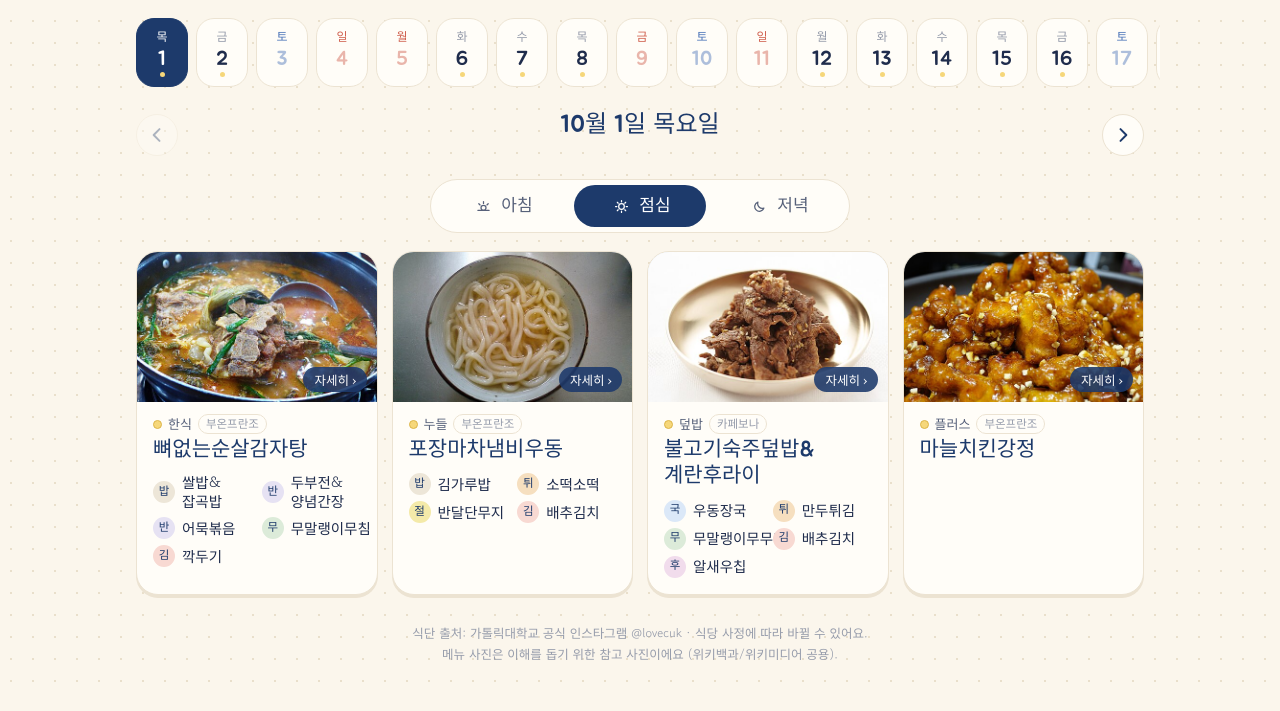
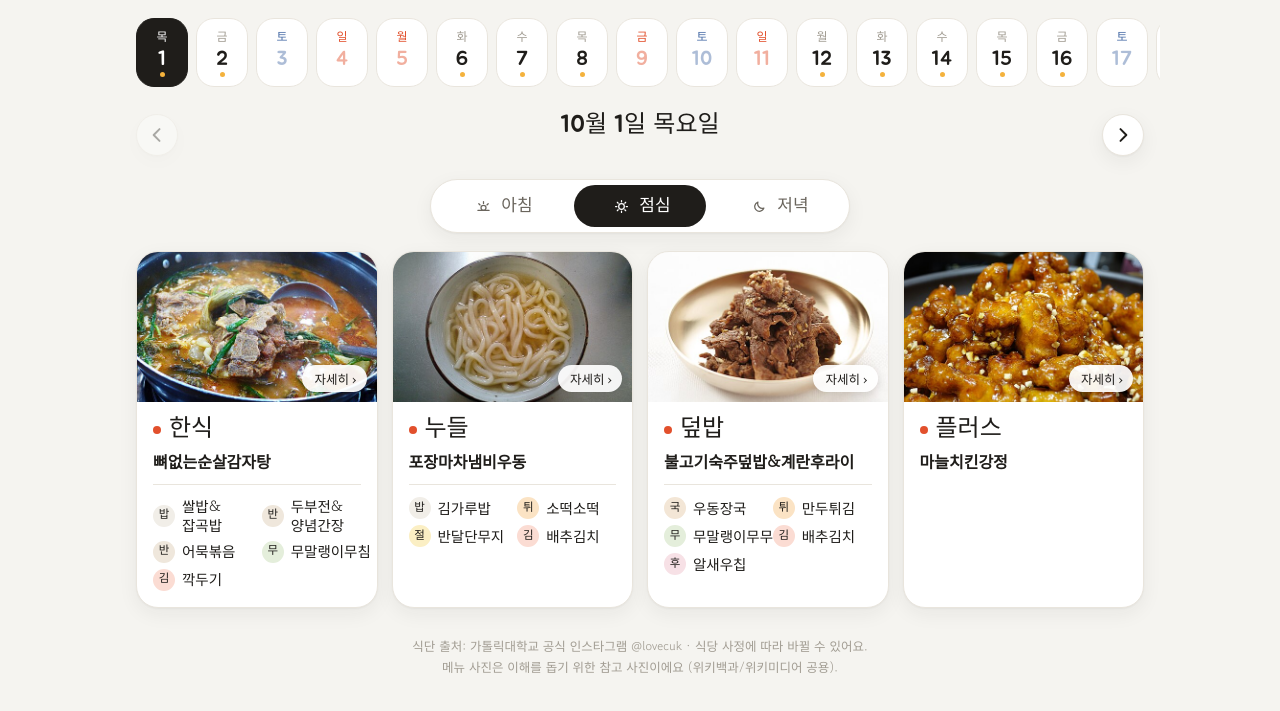
Before and after one commit to huiwon0821-dotcom/cukbap, a plain HTML site: page index.html in a window 1280 px wide. Shown: the part 100-811 px from the top of the page. Drawn offline with Linux system fonts and the light colour scheme.

Commit message:
코너 이름을 카드 제목으로, 식당 이름 표시 제거, 색상 톤 정리
Co-Authored-By: Claude Opus 5.5 <noreply@anthropic.com>

```diff
--- a/app.js
+++ b/app.js
@@ -197,8 +197,8 @@
         <span class="more">자세히</span>
       </div>
       <div class="info">
-        <p class="corner-name">${esc(corner.name)}${corner.place ? `<span class="place">${esc(corner.place)}</span>` : ""}</p>
-        <h3 class="main">${esc(main)}</h3>
+        <h3 class="corner-title">${esc(corner.name)}</h3>
+        <p class="main">${esc(main)}</p>
         ${sides.length ? `<ul class="items">${sides.map((x) => { const k = kindOf(x); return `<li class="k-${k.k}"><b>${k.mark}</b>${esc(x)}</li>`; }).join("")}</ul>` : ""}
       </div>
     </article>`;
@@ -270,7 +270,7 @@
     $("[data-sheet-body]").innerHTML = `
       <div class="sh-photo photo" data-dish="${esc(main)}"><img alt="${esc(main)} 참고 사진"><div class="ph">${plateSvg}</div></div>
       <div class="sh-head">
-        <p class="sh-meta">${M.month}월 ${sel}일 (${WD[w]}) · ${s.meal.label} · ${esc(s.corner.name)}${s.corner.place ? ` · ${esc(s.corner.place)}` : ""}</p>
+        <p class="sh-meta">${M.month}월 ${sel}일 (${WD[w]}) · ${s.meal.label} · ${esc(s.corner.name)}</p>
         <h3 class="sh-title" id="sheet-title">${esc(main)}</h3>
         <p class="sh-count">${sides.length ? `함께 나오는 메뉴 ${sides.length}가지` : "단품 메뉴예요"}</p>
       </div>
--- a/style.css
+++ b/style.css
@@ -1,19 +1,21 @@
-/* 가톨릭대 학식 — 크림색 종이 + 남색 글씨 + 버터색 포인트. 식판처럼 둥근 칸. */
+/* 쿡밥 — 깨끗한 흰 접시 위에 음식 사진이 주인공.
+   밝은 웜그레이 바탕 + 흰 카드 + 차콜 글씨, 포인트는 파프리카(빨강)와 노른자(노랑) 두 가지만. */
 :root {
   color-scheme: light;
-  --bg: #fbf6ec;
-  --paper: #fffdf8;
-  --ink: #1f2c4c;
-  --ink-2: #57617a;
-  --ink-3: #969cab;
-  --line: #ece3d2;
-  --navy: #1d3a6b;
-  --sky: #e3ecf7;
-  --butter: #f6d77a;
-  --butter-soft: #fdf1cc;
-  --berry: #d0604f;
-  --berry-soft: #fbe5df;
+  --bg: #f5f4f0;          /* 바탕: 아주 옅은 웜그레이 */
+  --paper: #ffffff;       /* 카드: 흰 접시 */
+  --ink: #1f1d1a;         /* 본문: 차콜 */
+  --ink-2: #6a655d;
+  --ink-3: #a29d93;
+  --line: #e9e5dd;
+  --navy: #1f1d1a;        /* 제목·선택 상태 (차콜) */
+  --sky: #efebe4;         /* 사진 자리 */
+  --butter: #f4b23c;      /* 노른자 */
+  --butter-soft: #fdeccb;
+  --berry: #e2502c;       /* 파프리카 */
+  --berry-soft: #fde6dd;
   --leaf: #5f8f6b;
+  --shadow: 0 1px 2px rgba(31, 29, 26, .04), 0 6px 20px rgba(31, 29, 26, .06);
   --round: "Gowun Dodum", "Apple SD Gothic Neo", "Malgun Gothic", sans-serif;
   --pop: "Jua", "Gowun Dodum", sans-serif;
   --r: 22px;
@@ -28,9 +30,6 @@ body {
   font-size: 15.5px;
   line-height: 1.55;
   -webkit-font-smoothing: antialiased;
-  /* 아주 옅은 점무늬 — 공책 느낌 */
-  background-image: radial-gradient(#e9dfcb 1px, transparent 1.2px);
-  background-size: 22px 22px;
 }
 button { font: inherit; color: inherit; background: none; border: 0; cursor: pointer; }
 svg { display: block; }
@@ -46,18 +45,18 @@ svg { display: block; }
 .mascot svg, .mascot img { width: 100%; height: 100%; object-fit: contain; }
 .logo { display: grid; justify-items: center; gap: 1px; font-weight: 400; text-align: center; }
 .logo-word { font-family: var(--pop); font-size: 40px; line-height: 1; color: var(--navy); letter-spacing: 0.02em; }
-.logo-bap { background: linear-gradient(transparent 58%, var(--butter) 58%, var(--butter) 90%, transparent 90%); padding: 0 2px; }
+.logo-bap { color: var(--berry); }
 .logo-sub { font-family: var(--round); font-size: 12.5px; color: var(--ink-2); white-space: nowrap; }
 
 .cal-btn {
   display: inline-flex; align-items: center; gap: 7px; flex: none;
   padding: 9px 14px; border-radius: 999px;
-  background: var(--paper); border: 2px solid var(--navy); color: var(--navy);
+  background: var(--paper); border: 1px solid var(--line); color: var(--ink);
   font-family: var(--pop); font-size: 15px;
-  box-shadow: 0 3px 0 var(--navy);
-  transition: transform .12s, box-shadow .12s;
+  box-shadow: var(--shadow);
+  transition: transform .12s;
 }
-.cal-btn:active { transform: translateY(3px); box-shadow: 0 0 0 var(--navy); }
+.cal-btn:active { transform: scale(.97); }
 .cal-btn svg { width: 18px; height: 18px; fill: none; stroke: currentColor; stroke-width: 2; stroke-linecap: round; }
 
 .sample-band { background: var(--butter-soft); border-block: 1.5px dashed #e3c260; font-size: 13.5px; color: #6d5410; padding: 7px 0; }
@@ -72,7 +71,7 @@ svg { display: block; }
 .d {
   flex: none; width: 52px; padding: 8px 0 9px; border-radius: 18px;
   display: grid; justify-items: center; gap: 2px;
-  background: var(--paper); border: 1.5px solid var(--line);
+  background: var(--paper); border: 1px solid var(--line);
   scroll-snap-align: center; position: relative;
 }
 .d .wd { font-size: 12px; color: var(--ink-3); }
@@ -80,7 +79,7 @@ svg { display: block; }
 .d .dot { width: 5px; height: 5px; border-radius: 50%; background: var(--butter); }
 .d.empty .dot { background: transparent; }
 .d.sun .wd, .d.sun .dn, .d.hol .wd, .d.hol .dn { color: var(--berry); }
-.d.sat .wd, .d.sat .dn { color: #4b74b8; }
+.d.sat .wd, .d.sat .dn { color: #4c6fa8; }
 .d.empty .dn { opacity: .45; }
 .d.is-today::after {
   content: "오늘"; position: absolute; top: -9px; left: 50%; transform: translateX(-50%);
@@ -97,15 +96,15 @@ svg { display: block; }
 .day-title { flex: 1; text-align: center; }
 .day-title h2 { font-family: var(--pop); font-weight: 400; font-size: 24px; color: var(--navy); }
 .day-title p { font-size: 13.5px; color: var(--ink-2); min-height: 1.4em; }
-.nav-btn { width: 42px; height: 42px; border-radius: 50%; display: grid; place-items: center; background: var(--paper); border: 1.5px solid var(--line); }
+.nav-btn { width: 42px; height: 42px; border-radius: 50%; display: grid; place-items: center; background: var(--paper); border: 1px solid var(--line); box-shadow: var(--shadow); }
 .nav-btn svg { width: 20px; height: 20px; fill: none; stroke: var(--navy); stroke-width: 2.4; stroke-linecap: round; stroke-linejoin: round; }
 .nav-btn:disabled { opacity: .35; cursor: default; }
 
 /* ── 아침/점심/저녁 탭 ── */
 .tabs {
   display: grid; grid-template-columns: repeat(3, 1fr); gap: 6px;
-  background: var(--paper); border: 1.5px solid var(--line); border-radius: 999px; padding: 5px;
-  max-width: 420px; margin: 0 auto 18px;
+  background: var(--paper); border: 1px solid var(--line); border-radius: 999px; padding: 5px;
+  max-width: 420px; margin: 0 auto 18px; box-shadow: var(--shadow);
 }
 .tab {
   display: flex; align-items: center; justify-content: center; gap: 6px;
@@ -127,15 +126,22 @@ svg { display: block; }
 
 .corner {
   position: relative; transition: transform .15s, box-shadow .15s;
-  background: var(--paper); border-radius: var(--r); border: 1.5px solid var(--line);
-  box-shadow: 0 3px 0 var(--line); overflow: hidden; display: flex; flex-direction: column;
+  background: var(--paper); border-radius: var(--r); border: 1px solid var(--line);
+  box-shadow: var(--shadow); overflow: hidden; display: flex; flex-direction: column;
 }
-.corner .info { padding: 12px 16px 16px; }
-.corner-name { font-size: 13px; color: var(--ink-2); display: flex; align-items: center; gap: 6px; }
-.corner-name::before { content: ""; width: 7px; height: 7px; border-radius: 50%; background: var(--butter); border: 1.5px solid #dcb54a; }
-.place { font-size: 11.5px; color: var(--ink-3); border: 1px solid var(--line); border-radius: 99px; padding: 0 7px; }
-.main { font-family: var(--pop); font-weight: 400; font-size: 21px; line-height: 1.25; color: var(--navy); margin: 3px 0 10px; word-break: keep-all; }
-.corner.solo .main { margin-bottom: 0; }
+.corner .info { padding: 14px 16px 16px; }
+/* 코너 이름(한식·누들·덮밥·플러스)이 카드 제목 */
+.corner-title {
+  font-family: var(--pop); font-weight: 400; font-size: 24px; line-height: 1.15; color: var(--ink);
+  display: flex; align-items: center; gap: 8px;
+}
+.corner-title::before { content: ""; width: 8px; height: 8px; border-radius: 50%; background: var(--berry); flex: none; }
+/* 그 아래 대표 메뉴 */
+.main {
+  font-size: 16px; font-weight: 700; line-height: 1.4; color: var(--ink); word-break: keep-all;
+  margin: 6px 0 12px; padding-bottom: 12px; border-bottom: 1px solid var(--line);
+}
+.corner.solo .main { margin-bottom: 0; padding-bottom: 0; border-bottom: 0; }
 
 .photo { position: relative; aspect-ratio: 16 / 10; background: var(--sky); overflow: hidden; }
 .photo img { width: 100%; height: 100%; object-fit: cover; display: block; opacity: 0; transition: opacity .35s; }
@@ -148,14 +154,15 @@ svg { display: block; }
   .corner.wide { flex-direction: row; }
   .corner.wide .photo { width: 52%; flex: none; aspect-ratio: 4 / 3; }
   .corner.wide .info { padding: 22px 24px; align-self: center; }
-  .corner.wide .main { font-size: 27px; margin-bottom: 14px; }
+  .corner.wide .corner-title { font-size: 28px; }
+  .corner.wide .main { font-size: 18px; }
   .corner.wide .items li { font-size: 15px; padding: 6px 13px; }
 }
 
 /* ── 쉬는 날 ── */
 .rest {
   grid-column: 1 / -1; text-align: center; padding: 36px 16px 44px;
-  background: var(--paper); border: 1.5px dashed var(--line); border-radius: var(--r);
+  background: var(--paper); border: 1px solid var(--line); border-radius: var(--r); box-shadow: var(--shadow);
 }
 .rest .zz { width: 120px; height: 110px; margin: 0 auto 6px; position: relative; }
 .rest .zz svg, .rest .zz img { width: 100%; height: 100%; object-fit: contain; }
@@ -211,12 +218,15 @@ svg { display: block; }
 
 /* ── 카드: 반찬 목록 & 누르기 ── */
 .corner-hit { position: absolute; inset: 0; z-index: 2; border-radius: var(--r); }
-.corner:hover { transform: translateY(-2px); box-shadow: 0 5px 0 var(--line); }
-.corner:has(.corner-hit:active) { transform: translateY(1px); box-shadow: 0 1px 0 var(--line); }
+.corner:hover { transform: translateY(-3px); box-shadow: 0 2px 4px rgba(31, 29, 26, .05), 0 14px 30px rgba(31, 29, 26, .10); }
+.corner:hover .photo img { transform: scale(1.03); }
+.photo img { transition: opacity .35s, transform .4s ease; }
+.corner:has(.corner-hit:active) { transform: translateY(0) scale(.99); }
 .photo .more {
   position: absolute; right: 10px; bottom: 10px; z-index: 1;
-  font-size: 12.5px; padding: 3px 10px 3px 11px; border-radius: 99px;
-  background: rgba(29, 58, 107, .88); color: #fff; display: inline-flex; align-items: center; gap: 3px;
+  font-size: 12.5px; padding: 4px 10px 4px 12px; border-radius: 99px;
+  background: rgba(255, 255, 255, .92); color: var(--ink); display: inline-flex; align-items: center; gap: 3px;
+  box-shadow: 0 2px 8px rgba(0, 0, 0, .12);
 }
 .photo .more::after { content: "›"; font-size: 15px; line-height: 1; }
 
@@ -228,16 +238,18 @@ svg { display: block; }
   background: var(--k, var(--bg));
 }
 .corner.wide .items li { font-size: 15.5px; }
-.k-soup { --k: #dbe8f8; }
-.k-kimchi { --k: #f8d9d2; }
-.k-pickle { --k: #f4eaa9; }
-.k-rice { --k: #ede6d8; }
-.k-salad { --k: #d9ecd5; }
-.k-fried { --k: #f6dfbf; }
-.k-namul { --k: #dcebd9; }
-.k-sweet { --k: #f1dcec; }
-.k-side { --k: #e6e2f3; }
-.k-noodle { --k: #f3e3cf; }
+/* 반찬 종류 색: 음식 재료에서 따온 따뜻한 톤 */
+.k-soup { --k: #f3e6d6; }    /* 국물 */
+.k-kimchi { --k: #fbdcd3; }  /* 고춧가루 */
+.k-pickle { --k: #fbefc4; }  /* 단무지 */
+.k-rice { --k: #f1eee8; }    /* 쌀 */
+.k-salad { --k: #e2efd9; }   /* 채소 */
+.k-fried { --k: #fbe3c4; }   /* 튀김옷 */
+.k-namul { --k: #e4eedb; }   /* 나물 */
+.k-sweet { --k: #f7e1e6; }   /* 디저트 */
+.k-side { --k: #efe7dc; }
+.k-noodle { --k: #f6eacd; }  /* 면 */
+.items li b, .thumb .ph, .tag { color: var(--ink); }
 
 /* ── 자세히 보기 시트 ── */
 .sheet {
```
